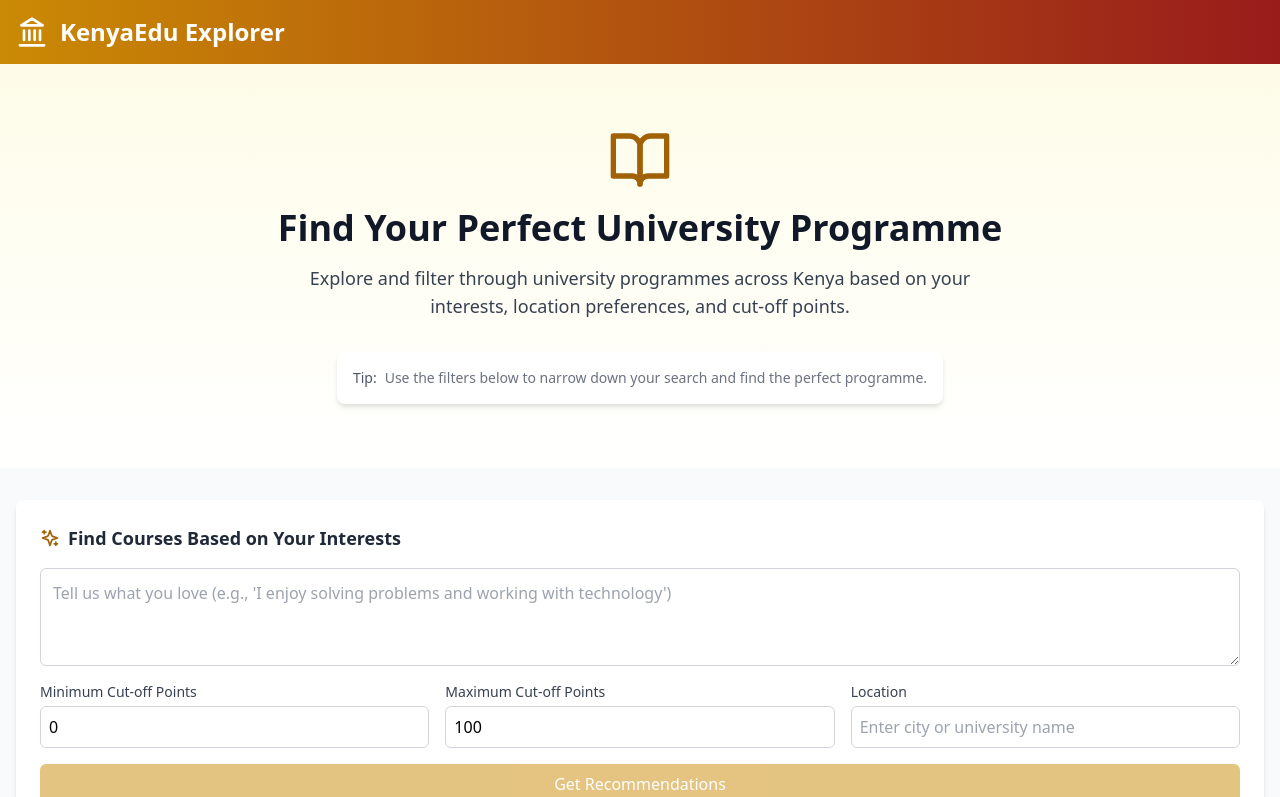
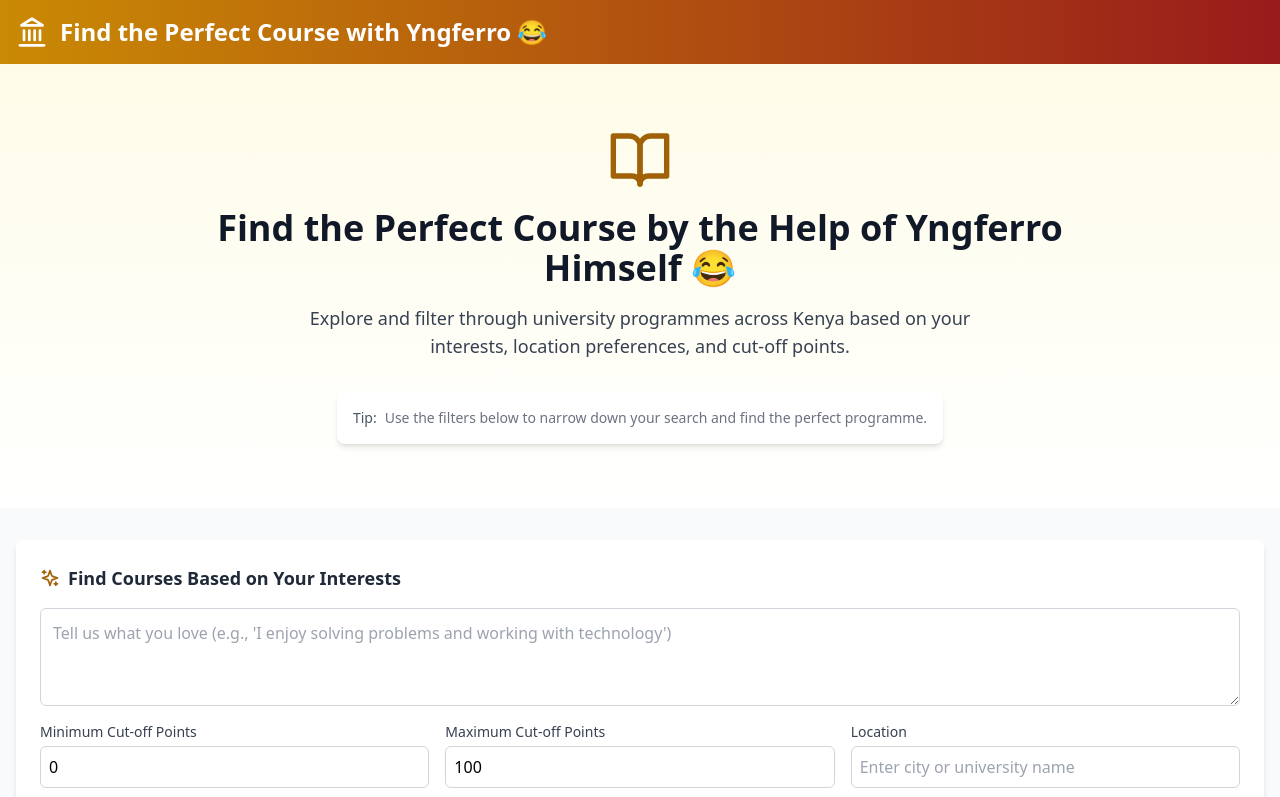
Before and after one commit to yngferro23/adrian-edu-explorer, a React (Vite) app: page / in a window 1280 px wide. Shown: the top 797 px of the page. Built offline with nearby package versions, Linux system fonts and the light colour scheme.

Commit message:
Update titles to include laughing emoji and new wording

```diff
--- a/index.html
+++ b/index.html
@@ -4,7 +4,7 @@
     <meta charset="UTF-8" />
     <link rel="icon" type="image/svg+xml" href="/vite.svg" />
     <meta name="viewport" content="width=device-width, initial-scale=1.0" />
-    <title>Adrian Edu Explorer | Find Your Perfect University Programme</title>
+    <title>Find the Perfect Course by the Help of Yngferro Himself 😂</title>
     <meta name="description" content="Explore and filter through university programmes across Kenya based on your interests, location preferences, and cut-off points." />
   </head>
   <body>
--- a/src/components/Header.tsx
+++ b/src/components/Header.tsx
@@ -6,7 +6,7 @@ const Header: React.FC = () => {
     <header className="bg-gradient-to-r from-yellow-600 to-red-800 text-white py-4 shadow-lg">
       <div className="container mx-auto px-4 flex items-center">
         <Landmark className="h-8 w-8 mr-3" />
-        <h1 className="text-2xl font-bold">KenyaEdu Explorer</h1>
+        <h1 className="text-2xl font-bold">Find the Perfect Course with Yngferro 😂</h1>
       </div>
     </header>
   );
--- a/src/components/Hero.tsx
+++ b/src/components/Hero.tsx
@@ -7,7 +7,7 @@ const Hero: React.FC = () => {
       <div className="container mx-auto max-w-4xl text-center">
         <BookOpen className="h-16 w-16 mx-auto mb-4 text-yellow-700" />
         <h2 className="text-3xl md:text-4xl font-bold text-gray-900 mb-4">
-          Find Your Perfect University Programme
+          Find the Perfect Course by the Help of Yngferro Himself 😂
         </h2>
         <p className="text-lg text-gray-700 mb-8 max-w-2xl mx-auto">
           Explore and filter through university programmes across Kenya based on your interests,
```
